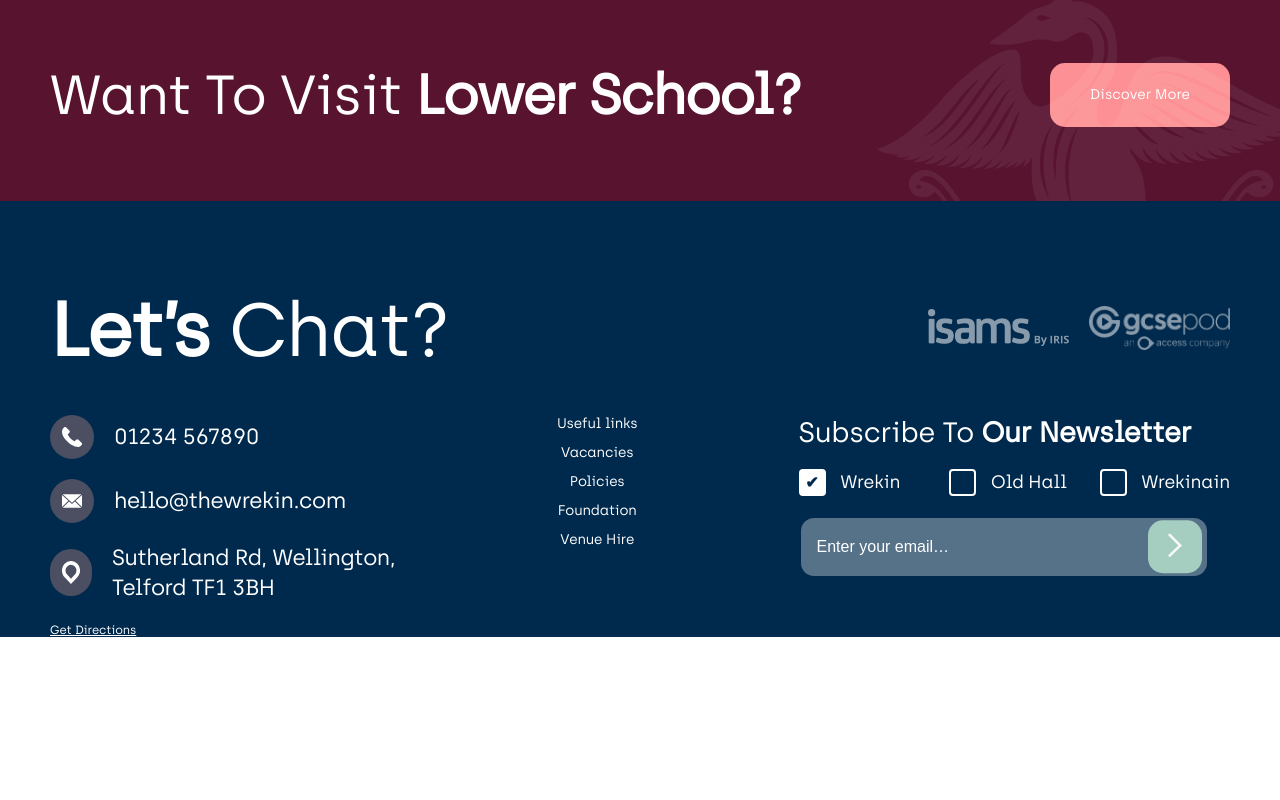
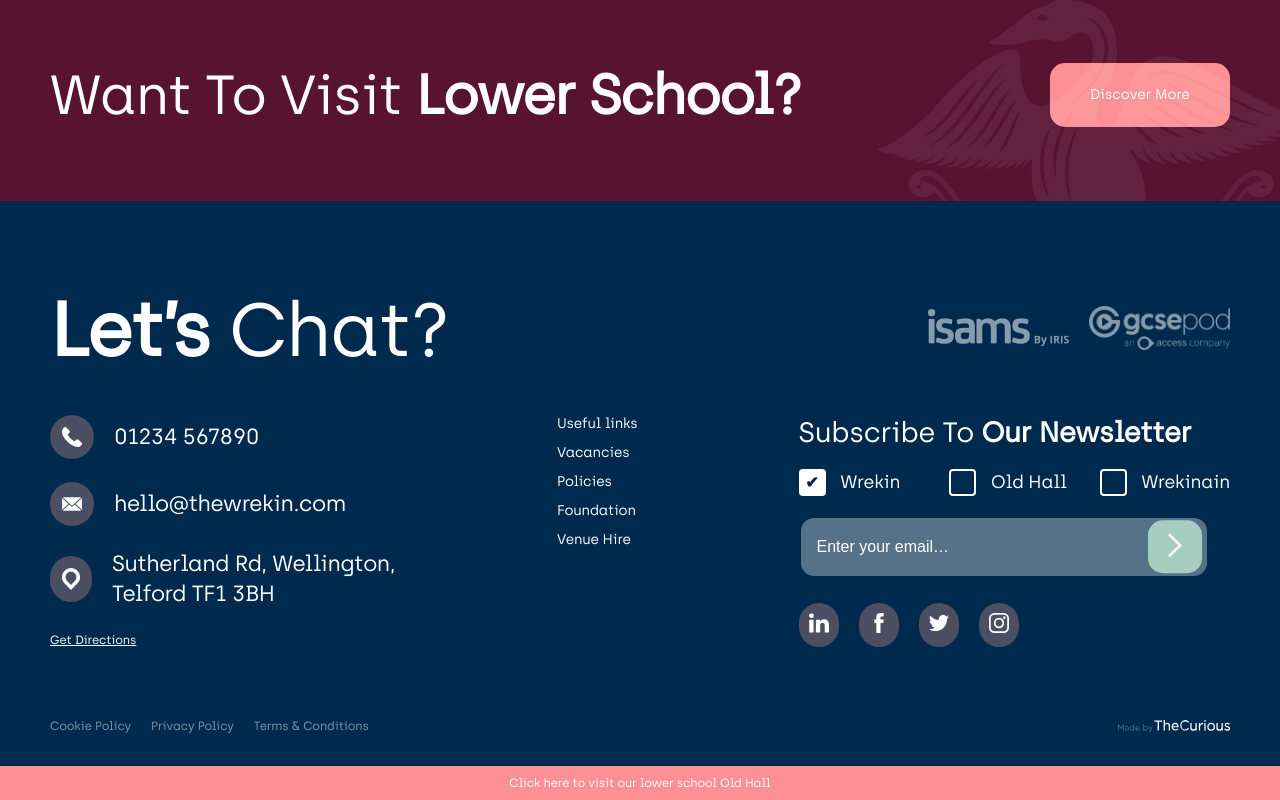
Before and after one commit to shunyavkash-ayushi-paladiya/wrekin, a plain HTML site: page index.html in a window 1280 px wide. Shown: the part 6340-7140 px from the top of the page. Before the commit the page ends 6977 px from the top, so only its background shows below. Drawn offline with nearby package versions, Linux system fonts and the light colour scheme.

Commit message:
com-plete

```diff
--- a/assests/css/mediaquery.css
+++ b/assests/css/mediaquery.css
@@ -172,6 +172,7 @@
     }
     .center-footer-center ul{
         align-items: baseline;
+        grid-template-columns: repeat(2,1fr);
     }
     .submit-btn {
         padding: 15px 26px;
@@ -357,6 +358,16 @@
     .submit-btn {
         left: 86%;
     }
+    .swiper_card_inner {
+        margin-top: -83px;
+        padding-top: 135px;
+    }
+    .bottom-footer-top{
+        display: none;
+    }
+    .social-icons{
+        padding-bottom: 50px;
+    }
  }
 
 
--- a/assests/css/style.css
+++ b/assests/css/style.css
@@ -873,8 +873,8 @@ section.slidetype {
 }
 
 .center-footer-center ul{
-    display: flex;
-    flex-direction: column;
+    display: grid;
+     grid-template-columns: repeat(1,1fr);
     align-items: center;
     justify-content: space-between;
     gap: 10px;
@@ -979,3 +979,64 @@ section.slidetype {
 #email-input::placeholder {
     color: var(--secondary);
 }
+
+.social-icons{
+    display: flex;
+    align-items: center;
+    gap: 20px;
+    justify-content: baseline;
+}
+
+.social-icons-a img {
+    width: 20px;
+    height: 20px;
+}
+
+.social-icons-a{
+    background-color: var(--seventh);
+    padding: 10px;
+    border-radius: 50px;
+}
+
+.bottom-footer-top{
+    display: flex;
+    align-items: center;
+    justify-content: space-between;
+    margin-top: 70px;
+    padding-bottom: 30px;
+}
+
+.bottom-footer-left-a{
+    font-size: 12px;
+    font-weight: 400;
+    color: var(--secondary);
+    line-height:14px ;
+    letter-spacing: -0.12px;
+    opacity: 50%;
+}
+
+.bottom-footer-left{
+    display: flex;
+    align-items: center;
+    justify-content: space-between;
+    gap: 20px;
+}
+
+/* mini footer  */
+
+.mini-footer{
+    background-color: var(--ternory);
+}
+
+.mini-footer-inner{
+    padding-block: 10px;
+}
+
+.mini-footer-text{
+   font-size: 12px;
+   font-weight:500 ;
+   line-height: 14px;
+   letter-spacing: -0.12px;
+   color: var(--secondary);
+   text-align: center;
+}
--- a/index.html
+++ b/index.html
@@ -612,11 +612,53 @@
                                  </button>
                             </div>
                         </form>
+                        <div class="social-icons">
+                            <a href="#" class="social-icons-a">
+                                <img src="assests/images/icons/Group 2572.svg" alt="linkedin">
+                            </a>
+                            <a href="#" class="social-icons-a">
+                                <img src="assests/images/icons/Group 2573.svg" alt="facebook">
+                            </a>
+                            <a href="#" class="social-icons-a">
+                                <img src="assests/images/icons/Group 2574.svg" alt="twitter">
+                            </a>
+                            <a href="#" class="social-icons-a">
+                                <img src="assests/images/icons/Group 2575.svg" alt="instagram">
+                            </a>
+                        </div>
                     </div>
+                </div>
+                <div class="bottom-footer-top">
+                    <div class="bottom-footer-left">
+                    <a href="#" class="bottom-footer-left-a">
+                        Cookie Policy
+                    </a>
+                    <a href="#" class="bottom-footer-left-a">
+                        Privacy Policy
+                    </a>
+                    <a href="#" class="bottom-footer-left-a">
+                        Terms & Conditions
+                    </a>
+                </div>
+                 <div class="bottom-footer-right">
+                    <a href="#" class="bottom-footer-right-a">
+                    <img src="assests/images/icons/Group 2922.svg" alt="bottom-footer-right">
+                    </a>
+                 </div>
                 </div>
             </div>
         </div>
     </footer>
+
+    <div class="mini-footer">
+        <div class="container">
+            <div class="mini-footer-inner">
+                <p class="mini-footer-text">
+                    Click here to visit our lower school Old Hall
+                </p>
+            </div>
+        </div>
+    </div>
 
     <script src="https://cdn.jsdelivr.net/npm/swiper@11/swiper-bundle.min.js"></script>
     <script src="https://code.jquery.com/jquery-3.5.1.min.js"></script>
```
Also changed, not shown: assests/images/icons/Facebook.svg (added), assests/images/icons/Group 2922.svg (added).
